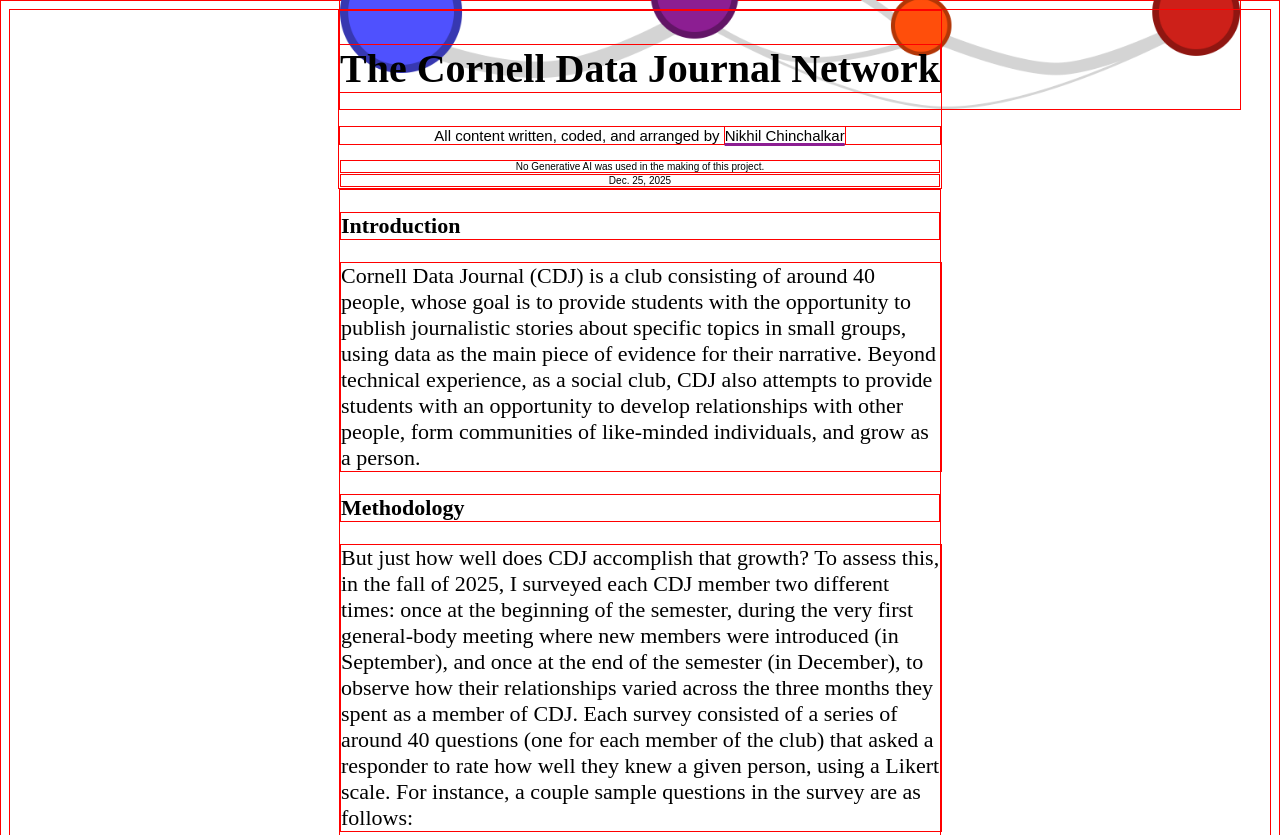
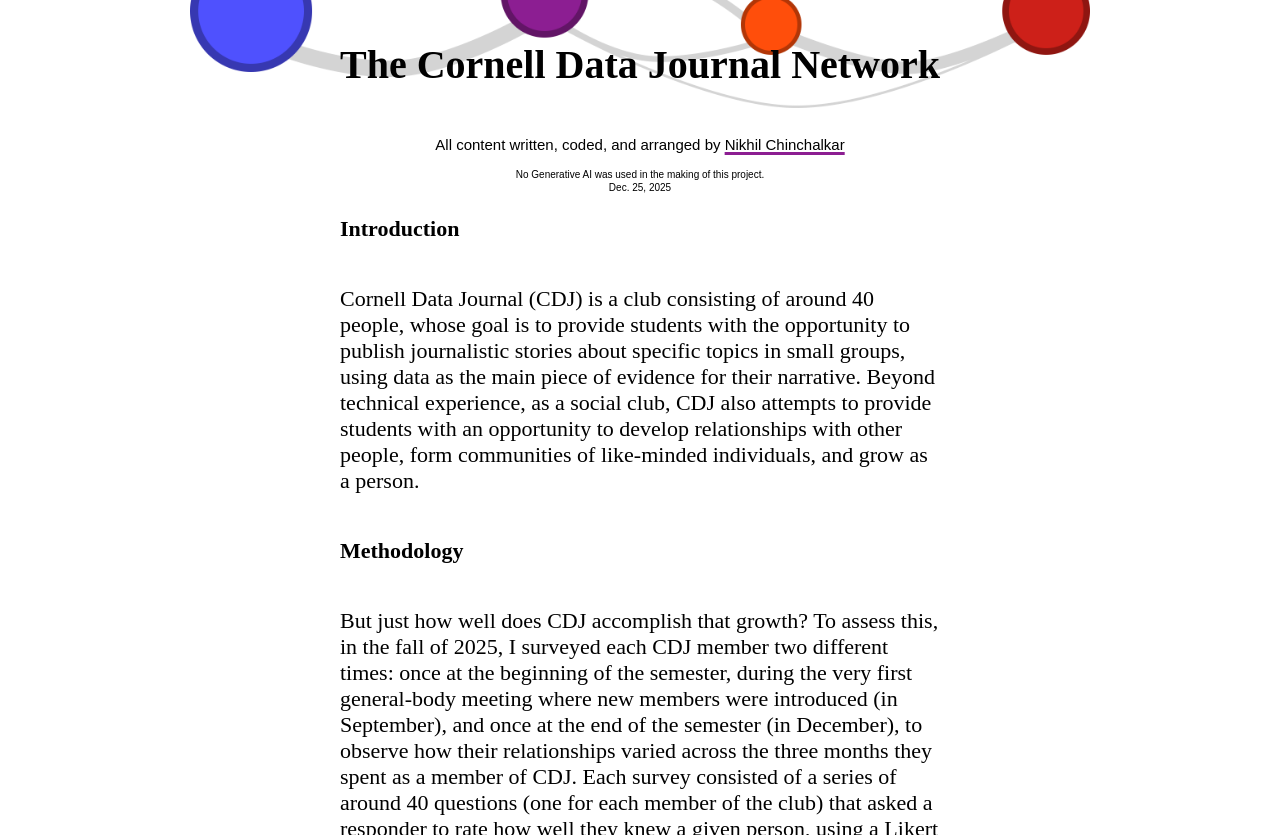
Before and after one commit to nikhilc52/cdj_networks, a plain HTML site: page index.html in a window 1280 px wide. Shown: the top 835 px of the page. Drawn offline with Linux system fonts and the light colour scheme; a web font is replaced by a local one.

Commit message:
Changed from flexbox to flex for firefox

```diff
--- a/website/styles.css
+++ b/website/styles.css
@@ -1,11 +1,16 @@
 * {
-    border: 1px red solid;
+    /* border: 1px red solid; */
+}
+
+body{
+    overflow-x: hidden;
+    display: grid;
 }
 
 .header {
-    display: flexbox;
+    display: flex;
+    flex-direction: column;
     justify-self: center;
-    align-items: center;
 
     h2 {
         font-family: "roboto-slab", serif;
@@ -34,19 +39,18 @@
 
     img {
         position: absolute;
-        display: flex;
         top: -50px;
-        justify-self: center;
+        left: 50%;
+        transform: translateX(-50%);
         width: 900px;
         z-index: -1;
-        overflow: hidden;
     }
 }
 
 .essay {
-    display: flexbox;
+    display: flex;
+    flex-direction: column;
     justify-self: center;
-    justify-content: center;
     max-width: 85%;
     width: 600px;
 
@@ -88,6 +92,7 @@ a {
 
         input {
             accent-color: #8C1E92;
+            min-width: 1px;
         }
     }
 }
```
